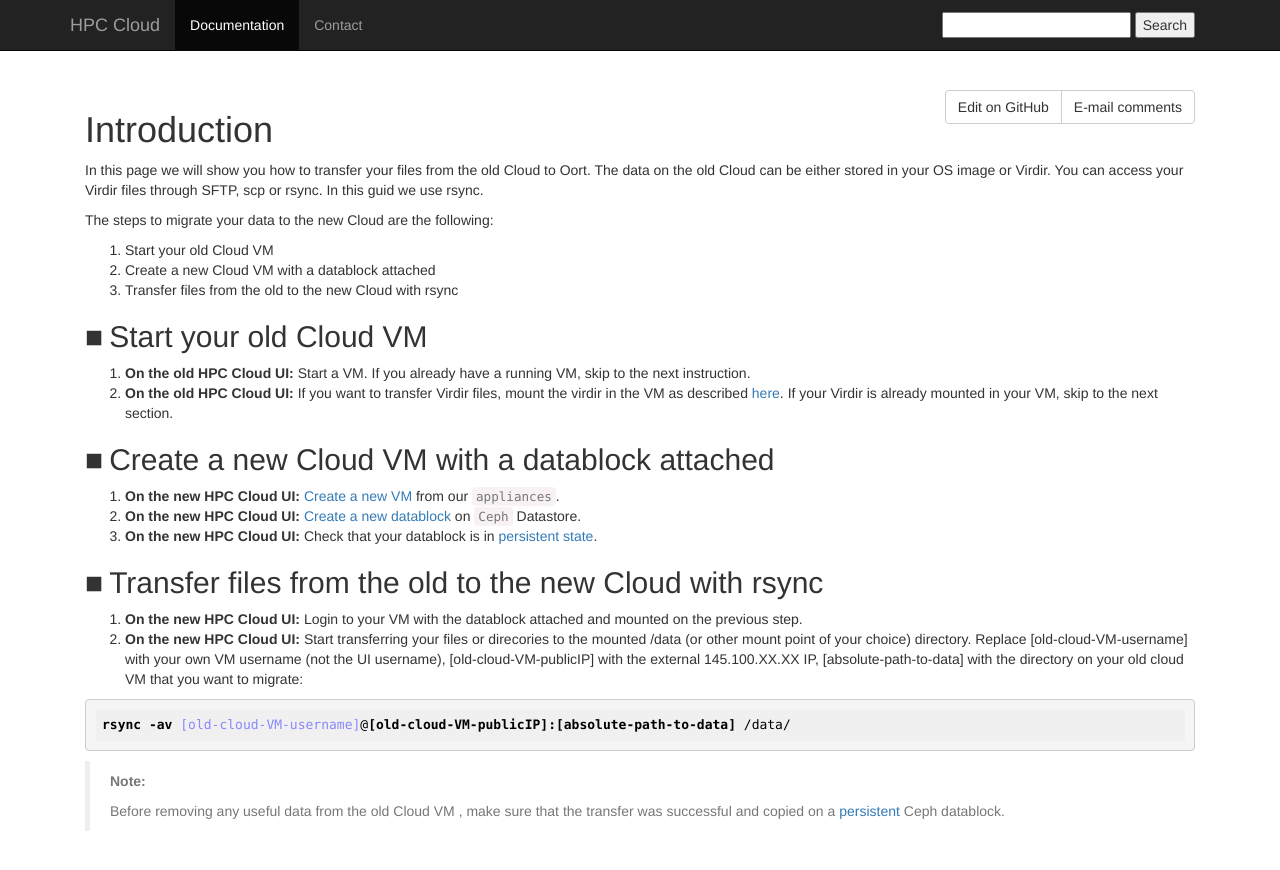
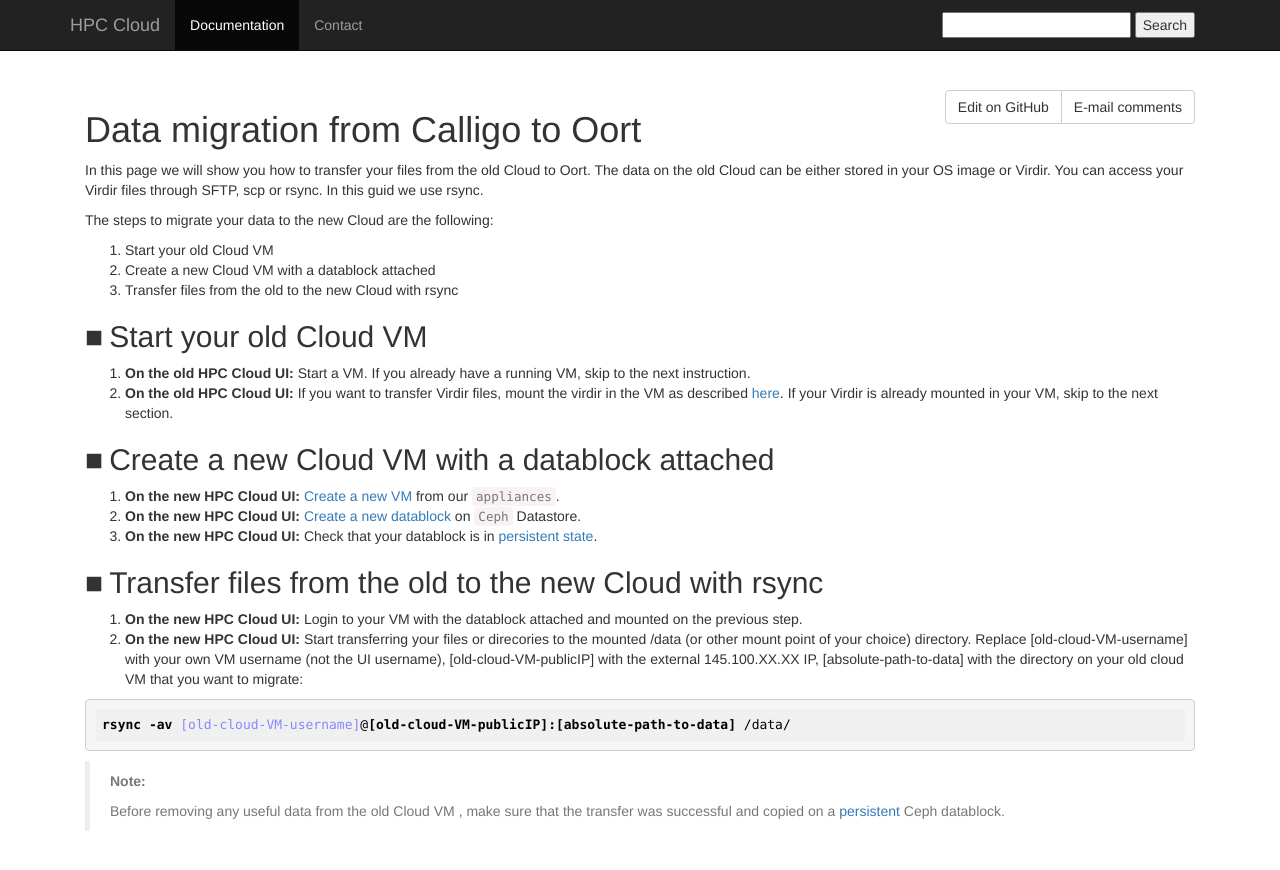
Before and after one commit to sara-nl/clouddocs, a Jekyll site: the page built from notices/data-migration.markdown, in a window 1280 px wide. Shown: the top 870 px of the page. Built offline with Jekyll 4.4.1, drawn with Linux system fonts in a browser that asks for light colours; nearby versions of some CDN libraries.

Commit message:
Update data-migration.markdown

```diff
--- a/notices/data-migration.markdown
+++ b/notices/data-migration.markdown
@@ -2,7 +2,7 @@
 layout: default
 ---
 
-# Introduction
+# Data migration from Calligo to Oort
 
 In this page we will show you how to transfer your files from the old Cloud to Oort. The data on the old Cloud can be either stored in your OS image or Virdir. You can access your Virdir files through SFTP, scp or rsync. In this guid we use rsync.
 
```
